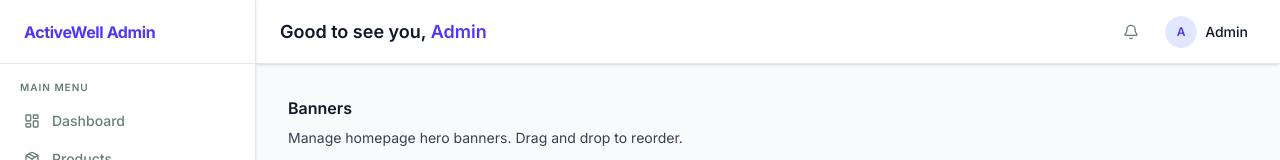
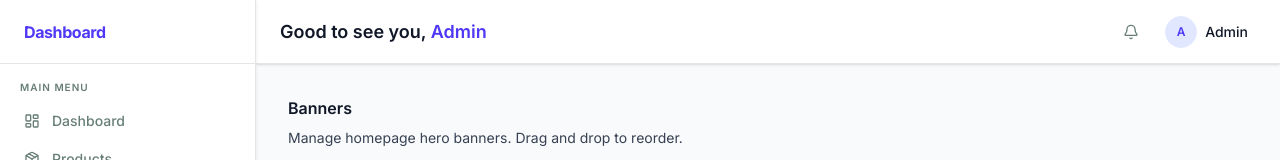
Before and after one commit to sourabh-godara/active-well-pharma, a Next.js app: page /admin/banners in a window 1280 px wide. Shown: the top 160 px of the page. Built offline with nearby package versions, Linux system fonts and the light colour scheme; no server answers; the database is empty; what async_hooks would draw is missing.

Commit message:
feature:  user can add address, coupon-code, dashboard updated

```diff
--- a/components/admin/admin-sidebar.tsx
+++ b/components/admin/admin-sidebar.tsx
@@ -30,7 +30,7 @@ export function AdminSidebarContent() {
         <div className="flex h-full flex-col bg-white">
             {/* Logo */}
             <div className="flex h-16 shrink-0 items-center px-6 border-b">
-                <span className="text-base font-bold text-indigo-600 tracking-tight">ActiveWell Admin</span>
+                <span className="text-base font-bold text-indigo-600 tracking-tight">Dashboard</span>
             </div>
 
             <ScrollArea className="flex-1 px-3 py-4">
```
